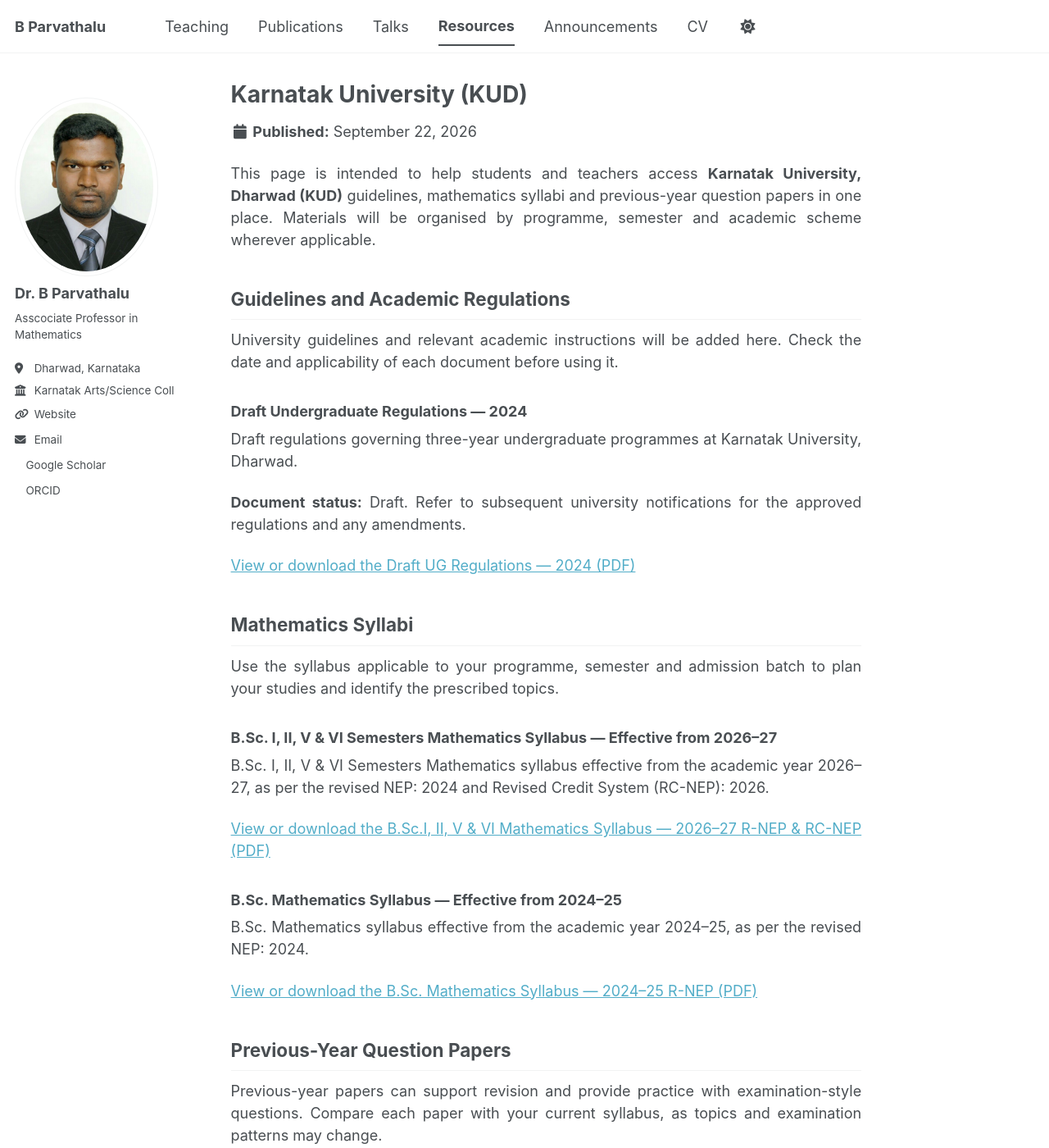
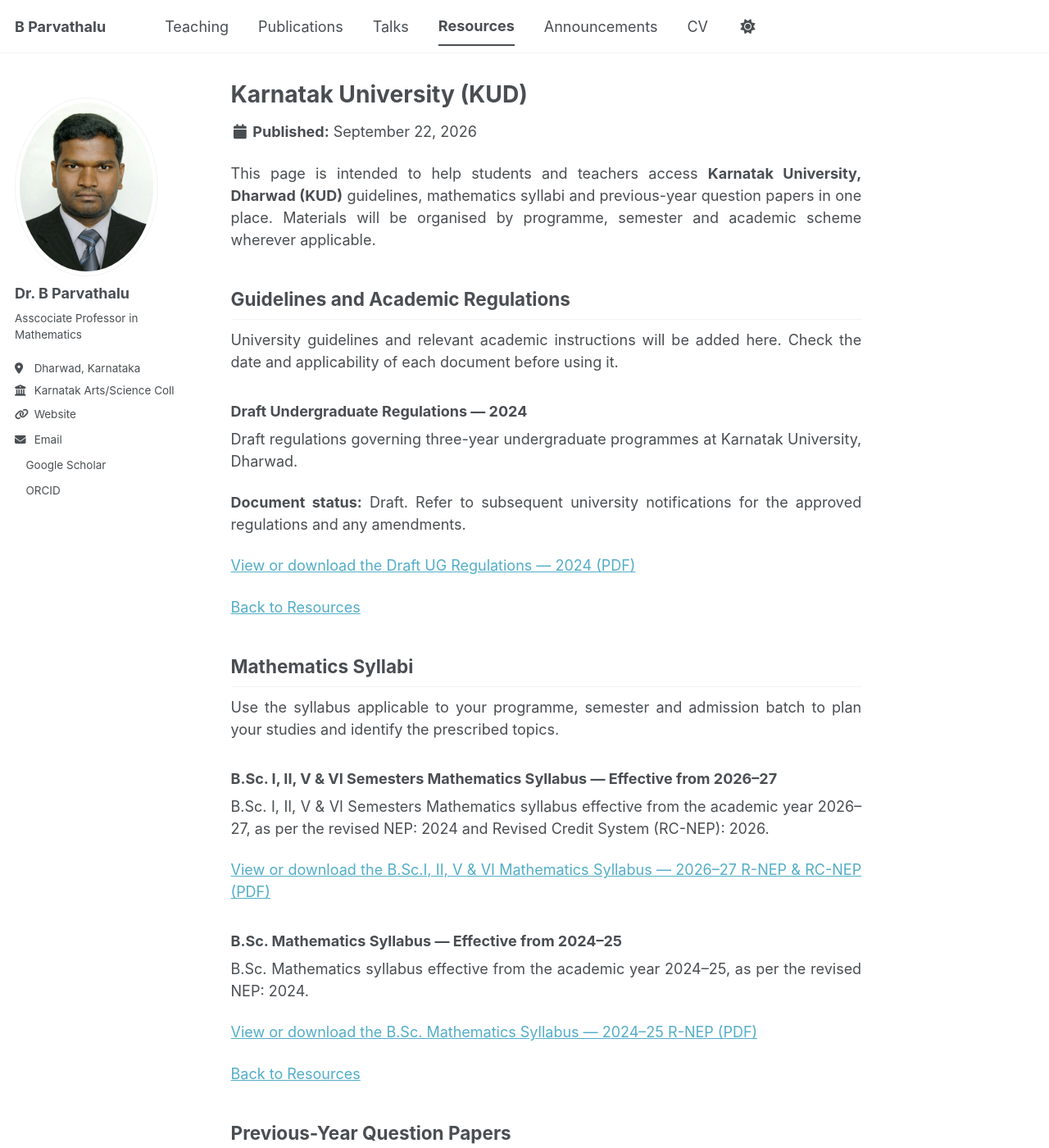
Before and after one commit to drbp-kcd/drbp-kcd.github.io, a Jekyll site: the page built from _resources/karnatak-university.md, in a window 1280 px wide and 1400 px high. Shown: the whole window at 82% size. Built offline with Jekyll 4.4.1, drawn with Linux system fonts in a browser that asks for light colours; a style sheet for code colours, icons or effects is not loaded.

Commit message:
Update karnatak-university.md

```diff
--- a/_resources/karnatak-university.md
+++ b/_resources/karnatak-university.md
@@ -28,6 +28,8 @@
 - [Academic guidelines — programme and academic year]({{ '/files/resources/kud/academic-guidelines.pdf' | relative_url }})
 -->
 
+[Back to Resources]({{ '/resources/' | relative_url }})
+
 ## Mathematics Syllabi
 
 Use the syllabus applicable to your programme, semester and admission batch to plan your studies and identify the prescribed topics.
@@ -37,7 +39,7 @@
 B.Sc. I, II, V & VI Semesters Mathematics syllabus effective from the academic year
 2026–27, as per the revised NEP: 2024 and Revised Credit System (RC-NEP): 2026.
 
-[View or download the B.Sc.I, II, V & VI Mathematics Syllabus — 2026–27 R-NEP & RC-NEP (PDF)]({{ '/files/resources/KUD/bsc-I-V-mathematics-syllabus-2026-27' | relative_url }})
+[View or download the B.Sc.I, II, V & VI Mathematics Syllabus — 2026–27 R-NEP & RC-NEP (PDF)]({{ '/files/resources/KUD/bsc-I-V-mathematics-syllabus-2026-27.pdf' | relative_url }})
 
 ### B.Sc. Mathematics Syllabus — Effective from 2024–25
 
@@ -49,6 +51,8 @@
 <!-- Add links after uploading the PDFs. Include the programme, semester and applicable scheme/year in each label.
 - [Mathematics syllabus — programme, semester and scheme]({{ '/files/resources/kud/mathematics-syllabus.pdf' | relative_url }})
 -->
+
+[Back to Resources]({{ '/resources/' | relative_url }})
 
 ## Previous-Year Question Papers
 
```
